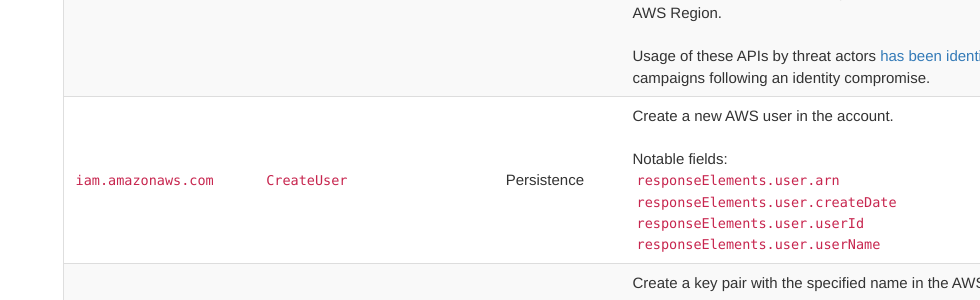
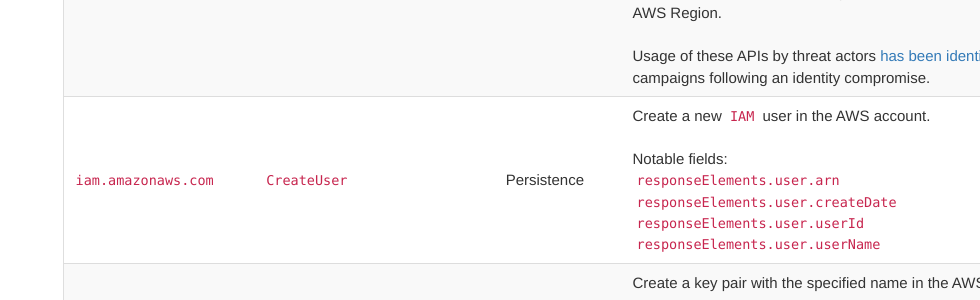
Before and after one commit to Qazeer/artefacts.help, a Jekyll site: the page built from pages/aws/cloudtrail.md, in a window 1280 px wide and 900 px high, scrolled down 8635 px. Shown: the part 153-453 px from the top of the window, without its empty margins (300-1280 px from the left). Built offline with Jekyll 4.4.1, drawn with Linux system fonts in a browser that asks for light colours; comment, search, counter and statistics services are not loaded.

Commit message:
[Artefact] AWS CloudTrail - CreateUser creates an IAM user

```diff
--- a/pages/aws/cloudtrail.md
+++ b/pages/aws/cloudtrail.md
@@ -70,7 +70,7 @@ the following fields of interest:
 | `s3.amazonaws.com` | `PutBucketAcl` | Exfiltration | Set the `ACL` of the specified bucket. Note that the use of `ACLs` for `S3` is generally deprecated (in favor of policies). <br><br> Notable fields: <br> `requestParameters.bucket` <br> `requestParameters.AccessControlPolicy.AccessControlList.Grant.Grantee.URI` array: URIs for the container for the entity being granted permissions. <br> If the array contains the string `http://acs.amazonaws.com/groups/global/AuthenticatedUsers` or `http://acs.amazonaws.com/groups/global/AllUsers`, the specified bucket is made public. |
 | `s3.amazonaws.com` | `GetObject` | Data access | AWS CloudTrail supports `Amazon S3 Data Events`, but they are not enabled by default. <br><br> Retrieve objects from `Amazon S3` via the associated API. <br><br> Access through the web interface (or a static website leveraging an `S3 bucket`) will not be logged in `CloudTrail` (but can be logged in `S3 server access logs`). |
 | `ses.amazonaws.com` | `GetAccount` <br><br> `ListIdentities` <br><br> `VerifyEmailIdentity` <br><br> `UpdateAccountSendingEnabled` <br><br> | Impact (phishing) | Obtain information about the email-sending status and capabilities of the `Amazon SES` account (in the current region). <br><br> Return a list containing all of the identities (email addresses and domains) of the `Amazon SES` account (in the current region). <br><br> Add an email address to the list of identities of the `Amazon SES` account (in the current region) and attempt to verify it. <br><br> Enable or disable email sending across the entire `Amazon SES account` in the current AWS Region. <br><br> Usage of these APIs by threat actors [has been identified in the wild](https://unit42.paloaltonetworks.com/compromised-cloud-compute-credentials/) to conduct phishing campaigns following an identity compromise. |
-| `iam.amazonaws.com` | `CreateUser` | Persistence | Create a new AWS user in the account. <br><br> Notable fields: <br> `responseElements.user.arn` <br> `responseElements.user.createDate` <br> `responseElements.user.userId` <br> `responseElements.user.userName` |
+| `iam.amazonaws.com` | `CreateUser` | Persistence | Create a new `IAM` user in the AWS account. <br><br> Notable fields: <br> `responseElements.user.arn` <br> `responseElements.user.createDate` <br> `responseElements.user.userId` <br> `responseElements.user.userName` |
 | `ec2.amazonaws.com` | `CreateKeyPair` | Persistence | Create a key pair with the specified name in the AWS Region. <br><br> Notable fields: <br> `requestParameters.keyName`/`responseElements.keyName` <br> `responseElements.keyFingerprint` <br> `responseElements.keyPairId` |
 | `ec2.amazonaws.com` | `ImportKeyPair` | Persistence | Import a public key (created beforehand), providing only the public key to AWS. <br><br> Notable fields: <br> `requestParameters.keyName`/`responseElements.keyName` <br> `responseElements.keyFingerprint` <br> `responseElements.keyPairId` |
 | `sts.amazonaws.com` | `GetSessionToken` | Credential access <br><br> Persistence | Return a set of temporary credentials for an `AWS account` or `IAM user`. <br><br> The temporary security credentials created by `GetSessionToken` can be used to make API calls to any AWS service with the following exceptions: <br> - Calls to `IAM` API operations are prohibited unless MFA authentication information is included in the request. <br> - Calls to `STS` API operations are prohibited (except `AssumeRole` and `GetCallerIdentity`). <br><br> Notable fields: <br> `responseElements.accessKeyId` <br> `responseElements.expiration` |
```
